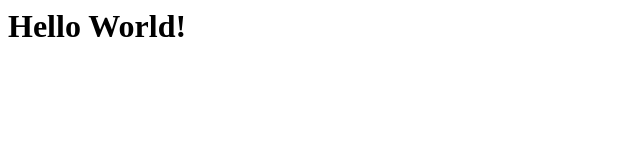
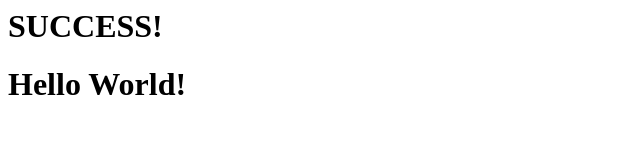
Before and after one commit to deepak41/docker-nodejs-sample-app, a website: page nodejs-web-app/html/index.html in a window 1280 px wide. Shown: the whole page, without its empty margins (0-640 px from the left). Drawn offline with Linux system fonts and the light colour scheme.

Commit message:
Update index.html

```diff
--- a/nodejs-web-app/html/index.html
+++ b/nodejs-web-app/html/index.html
@@ -1 +1,2 @@
+<h1>SUCCESS!</h1>
 <h1>Hello World!</h1>
```
